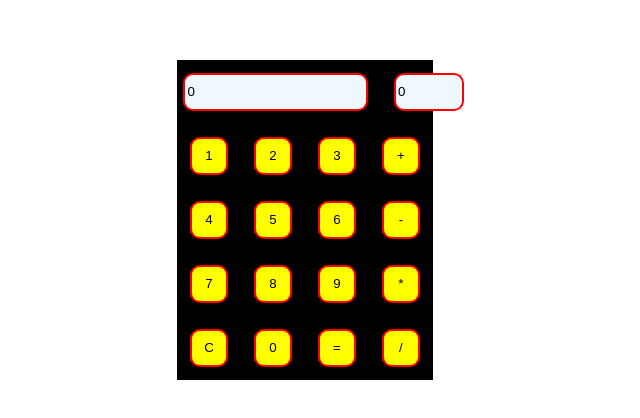
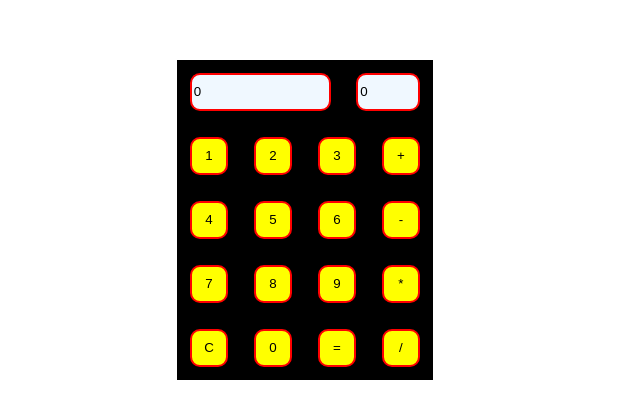
Before and after one commit to Papy-La-Taupe/Basic-calculator, a plain HTML site: page index.html in a window 1280 px wide. Shown: the part 180-598 px from the top of the page, without its empty margins (335-975 px from the left). Drawn offline with Linux system fonts and the light colour scheme.

Commit message:
fix the -divide by 0- message

```diff
--- a/index.js
+++ b/index.js
@@ -13,7 +13,13 @@ multiply = function multiply(number1, number2){
 };
 
 divide = function divide(number1, number2){
-    return number1 / number2;
+    if(number2 == 0){
+        alert("No ! Bad User ! Stop this right now ! pshht pshht è_é");
+        clearScreen();
+        return 0;
+
+    }
+    else return number1 / number2;
 };
 
 let constructingNumber1 = "";
@@ -124,4 +130,5 @@ document.addEventListener("click", (e)=>{
     }
     document.getElementById("miniScreen").value = displayMiniScreen;
     document.getElementById("screen").value = display;
+    console.log(displayMiniScreen);
 });
--- a/style.css
+++ b/style.css
@@ -19,6 +19,7 @@ html {
 #screens{
     display: flex;
     flex-direction: row;
+    max-width: 25vw;
 }
 #screen, button, #miniScreen{
     height:3vw;
@@ -35,13 +36,16 @@ html {
 }
 
 #screen{
-    margin-left: 0.5vw;
-    max-width: 16vw;
+    flex-grow: 4;
+    flex-shrink: 1;
+    max-width: 11vw;
 }
 
 #miniScreen{
-    margin-right: 0;
-    max-width: 5.5vw;
+    flex-grow: 1;
+    flex-shrink: 1;
+    max-width: 5vw
+
 }
 
 button{
```
